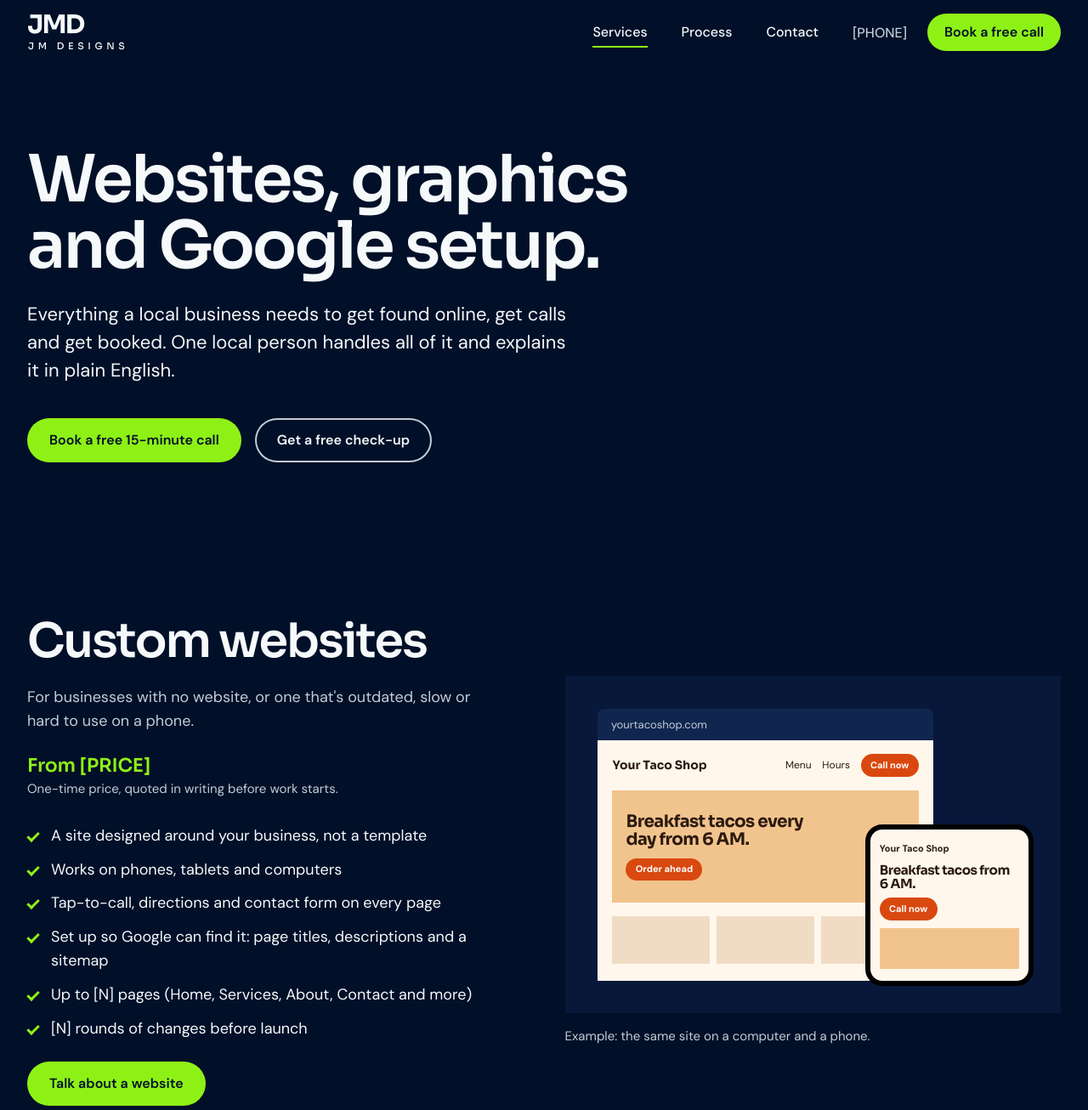
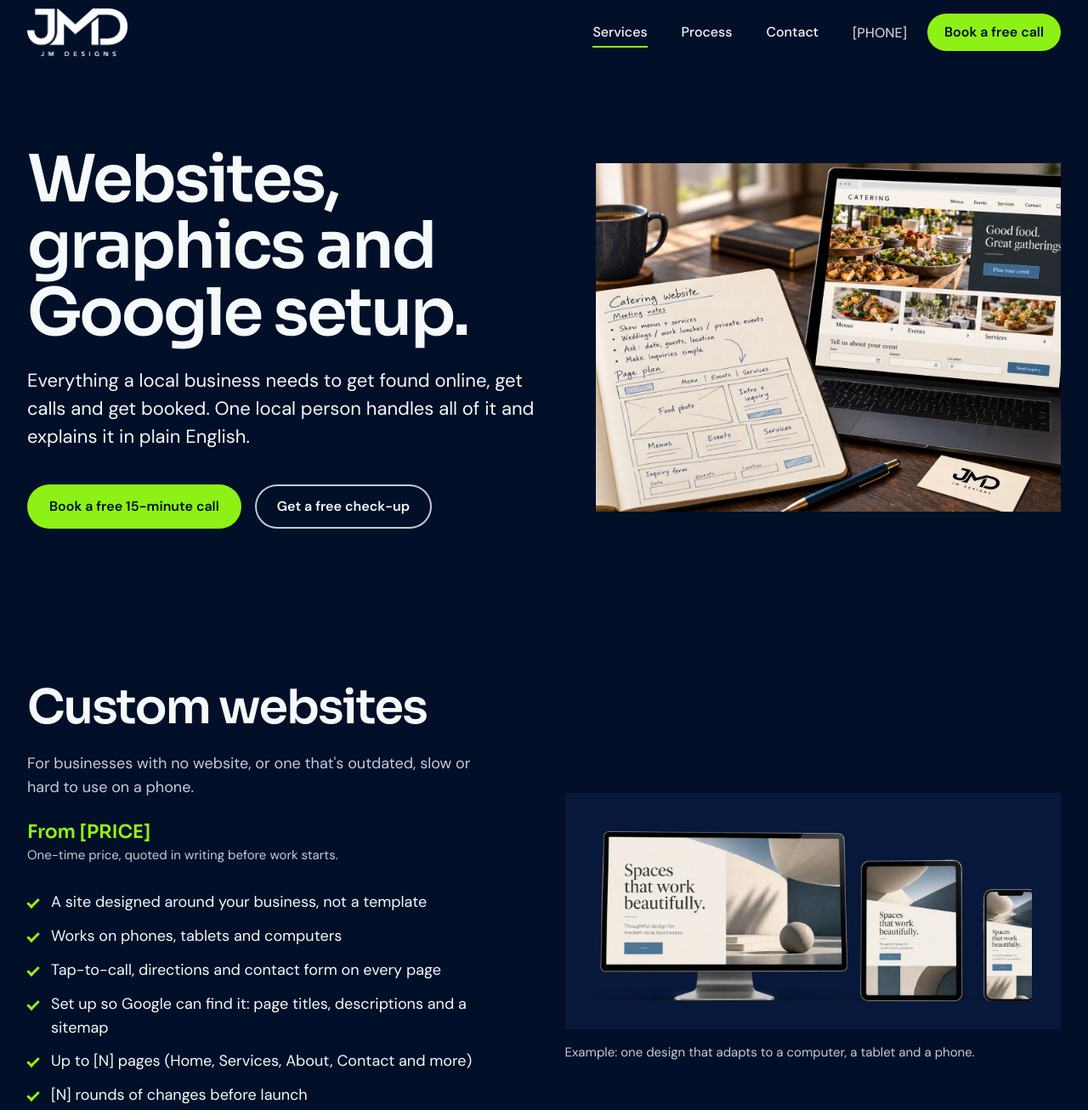
Before and after one commit to jabarrera87/sitesbyjmd, a plain HTML site: page services.html in a window 1280 px wide. Shown: the top 1306 px of the page at 85% size. Drawn offline with Linux system fonts and the light colour scheme.

Commit message:
Add JM Designs logo and photography
- Header uses the real white logo
- Full-width photo on home; photos on Services, Process and Contact headers
- Device mockup for the Custom websites example
- All images converted to WebP and resized

Co-Authored-By: Claude Opus 5.5 <noreply@anthropic.com>
Claude-Session: https://claude.ai/code/session_01HUqwzAeyo6MfmwvXXNra1N

```diff
--- a/css/styles.css
+++ b/css/styles.css
@@ -606,3 +606,17 @@ html { scrollbar-color: var(--navy-3) var(--navy); accent-color: var(--lime); }
   .mock-mini { width: 40%; min-width: 7.5rem; }
   .mock-mini .mock-block { display: none; }
 }
+
+/* ---------- Logo and photography ---------- */
+.brand-logo { width: auto; height: 2.75rem; }
+@media (min-width: 60em) { .brand-logo { height: 3.5rem; } }
+.bleed { margin: 0; }
+.bleed img { width: 100%; aspect-ratio: 21 / 9; object-fit: cover; object-position: 50% 45%; }
+@media (max-width: 40em) { .bleed img { aspect-ratio: 4 / 3; } }
+.page-head-grid { display: grid; gap: var(--space-4); align-items: center; }
+.page-head-media { margin: 0; }
+.page-head-media img { width: 100%; aspect-ratio: 4 / 3; object-fit: cover; }
+@media (min-width: 60em) {
+  .page-head-grid { grid-template-columns: 1.05fr 0.95fr; gap: clamp(3rem, 5vw, 6rem); }
+}
+.svc-visual .svc-photo { width: 100%; height: auto; background: var(--navy-2); padding: clamp(1rem, 0.5rem + 2vw, 2.5rem); }
--- a/services.html
+++ b/services.html
@@ -30,8 +30,7 @@
   <header class="site-header">
     <div class="wrap">
       <a class="brand" href="index.html" aria-label="JM Designs, home">
-        <span class="brand-mark" aria-hidden="true">JMD</span>
-        <span class="brand-name" aria-hidden="true">JM DESIGNS</span>
+        <img class="brand-logo" src="images/logo-white.png" alt="" width="480" height="227">
       </a>
       <button class="nav-toggle" type="button" aria-expanded="false" aria-controls="site-nav">
         <span class="nav-toggle-bars" aria-hidden="true"></span> Menu
@@ -52,13 +51,18 @@
 
   <main id="main">
     <section class="page-head" aria-labelledby="page-title">
-      <div class="wrap" data-reveal>
+      <div class="wrap page-head-grid">
+        <div data-reveal>
         <h1 id="page-title">Websites, graphics and Google setup.</h1>
         <p class="lede">Everything a local business needs to get found online, get calls and get booked. One local person handles all of it and explains it in plain English.</p>
         <div class="btn-row">
           <a class="btn btn-primary" href="contact.html#book">Book a free 15-minute call</a>
           <a class="btn btn-ghost" href="#checkup">Get a free check-up</a>
         </div>
+      </div>
+        <figure class="page-head-media">
+          <img src="images/planning-a-site.webp" alt="Notebook sketch of a catering website's page plan beside the finished site on a laptop" width="1536" height="1024" fetchpriority="high" decoding="async">
+        </figure>
       </div>
     </section>
 
@@ -79,18 +83,8 @@
           <p><a class="btn btn-primary" href="contact.html#book">Talk about a website</a></p>
         </div>
         <figure class="svc-visual" data-reveal>
-          <div class="mock-browser" aria-hidden="true">
-            <div class="mock-url">yourtacoshop.com</div>
-            <div class="mock-page">
-              <div class="mock-nav"><b>Your Taco Shop</b><span>Menu</span><span>Hours</span><span class="mock-pill">Call now</span></div>
-              <div class="mock-hero"><p class="mock-h">Breakfast tacos every day from 6 AM.</p><span class="mock-pill">Order ahead</span></div>
-              <div class="mock-cols"><span></span><span></span><span></span></div>
-            </div>
-            <div class="mock-mini">
-              <b>Your Taco Shop</b><p class="mock-h">Breakfast tacos from 6 AM.</p><span class="mock-pill">Call now</span><span class="mock-block"></span>
-            </div>
-          </div>
-          <figcaption>Example: the same site on a computer and a phone.</figcaption>
+          <img class="svc-photo" src="images/devices.webp" alt="One website design shown on a desktop monitor, a tablet and a phone" width="1400" height="572" loading="lazy" decoding="async">
+          <figcaption>Example: one design that adapts to a computer, a tablet and a phone.</figcaption>
         </figure>
       </article>
       <article class="svc wrap" id="google" aria-labelledby="google-title">
```
Also changed, not shown: 404.html (+1 -2 lines), contact.html (+7 -3 lines), index.html (+5 -2 lines), privacy.html (+1 -2 lines), process.html (+7 -3 lines), images/devices.webp (added), images/first-meeting.webp (added), images/logo-white.png (added), images/planning-a-site.webp (added), images/shop-owners.webp (added), images/talking-it-through.webp (added), 1 other file.
